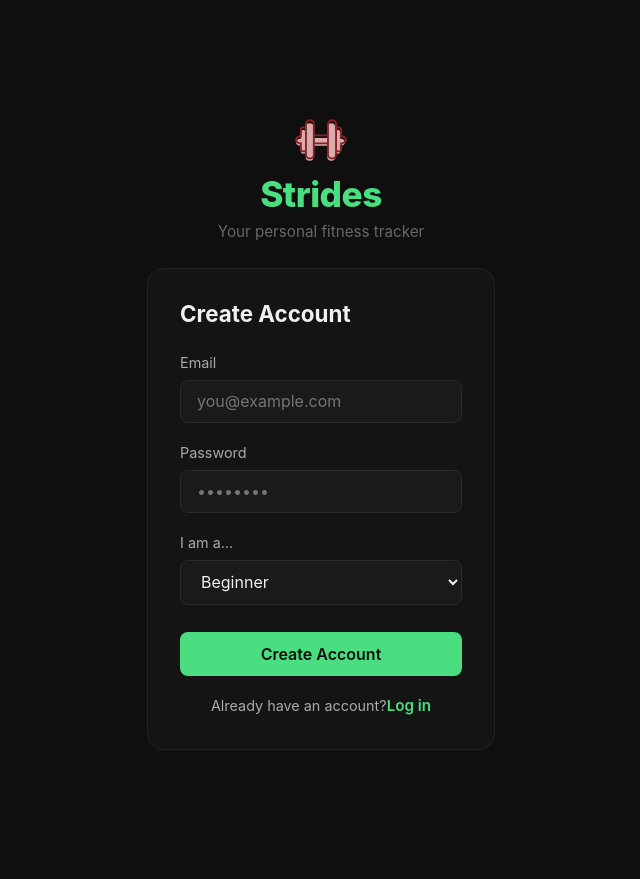
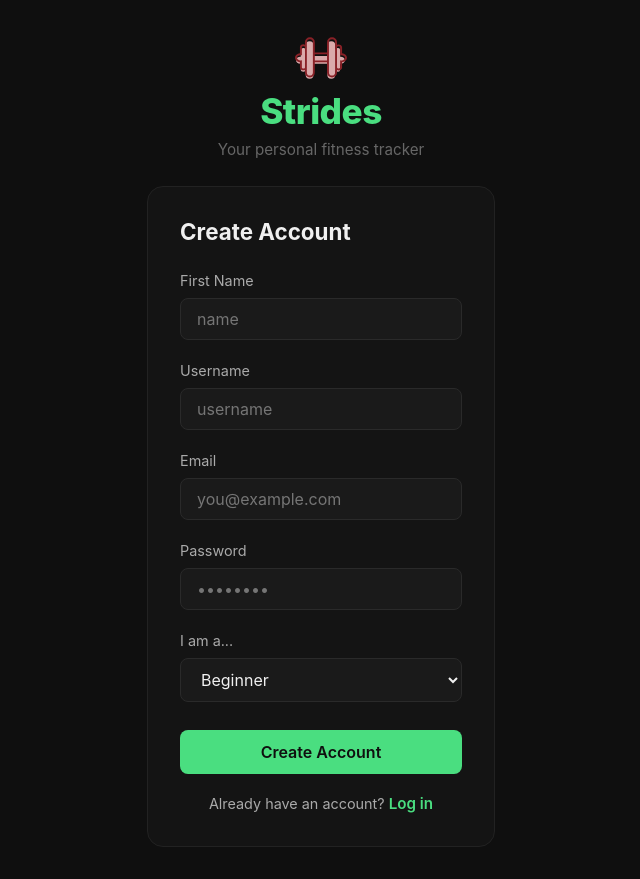
Before and after one commit to zns227/strides-fitness-tracker-cse264-final, a React (Vite) app in the folder client/: page / in a window 1280 px wide. Both pictures are taken after a click on the button "Register". Shown: the whole page, without its empty margins (319-959 px from the left). Built offline with nearby package versions, Linux system fonts and the light colour scheme.

Commit message:
add username and name fields for registration ensuring no duplicates of username or email

```diff
--- a/client/src/pages/Dashboard.jsx
+++ b/client/src/pages/Dashboard.jsx
@@ -124,7 +124,7 @@ function Dashboard() {
         <div>
           <p style={{ margin: 0, fontSize: "13px", color: "#94a3b8", letterSpacing: "0.05em", textTransform: "uppercase" }}>Dashboard</p>
           <h1 style={{ margin: 0, fontSize: "24px", fontWeight: 700, color: "#0f172a" }}>
-            Welcome back, {user?.username || "user"}!
+            Welcome back, {user?.name || "user"}!
           </h1>
         </div>
         <button onClick={handleLogout} style={logoutBtnStyle}>Logout</button>
--- a/client/src/pages/Login.jsx
+++ b/client/src/pages/Login.jsx
@@ -4,6 +4,8 @@ import '../App.css'
 
 function Login({ setUser }) {
   const [isRegister, setIsRegister] = useState(false)
+  const [name, setName] = useState('')
+  const [username, setUsername] = useState('')
   const [email, setEmail] = useState('')
   const [password, setPassword] = useState('')
   const [role, setRole] = useState('beginner')
@@ -13,7 +15,7 @@ function Login({ setUser }) {
   const handleSubmit = async (e) => {
     e.preventDefault()
     const endpoint = isRegister ? '/register' : '/login'
-    const body = isRegister ? { email, password, role } : { email, password }
+    const body = isRegister ? { name, username, email, password, role } : { email, password }
 
     try {
       const res = await fetch(`http://localhost:3000/api/auth${endpoint}`, {
@@ -44,6 +46,18 @@ function Login({ setUser }) {
         <h2>{isRegister ? 'Create Account' : 'Welcome Back'}</h2>
         {error && <p className="error">{error}</p>}
         <form onSubmit={handleSubmit}>
+          {isRegister && (
+            <div className="form-group">
+              <label>First Name</label>
+              <input type="text" value={name} onChange={e => setName(e.target.value)} required placeholder="name" />
+            </div>
+          )}
+          {isRegister && (
+            <div className="form-group">
+              <label>Username</label>
+              <input type="text" value={username} onChange={e => setUsername(e.target.value)} required placeholder="username" />
+            </div>
+          )}
           <div className="form-group">
             <label>Email</label>
             <input type="email" value={email} onChange={e => setEmail(e.target.value)} required placeholder="you@example.com" />
@@ -66,7 +80,7 @@ function Login({ setUser }) {
           </button>
         </form>
         <p className="toggle-text">
-          {isRegister ? 'Already have an account?' : "Don't have an account? "}
+          {isRegister ? 'Already have an account? ' : "Don't have an account? "}
           <button className="toggle-btn" onClick={() => { setIsRegister(!isRegister); setError('') }}>
             {isRegister ? ' Log in' : ' Register'}
           </button>
```
Also changed, not shown: 2 other files (tests, documents, lock files or other folders).
